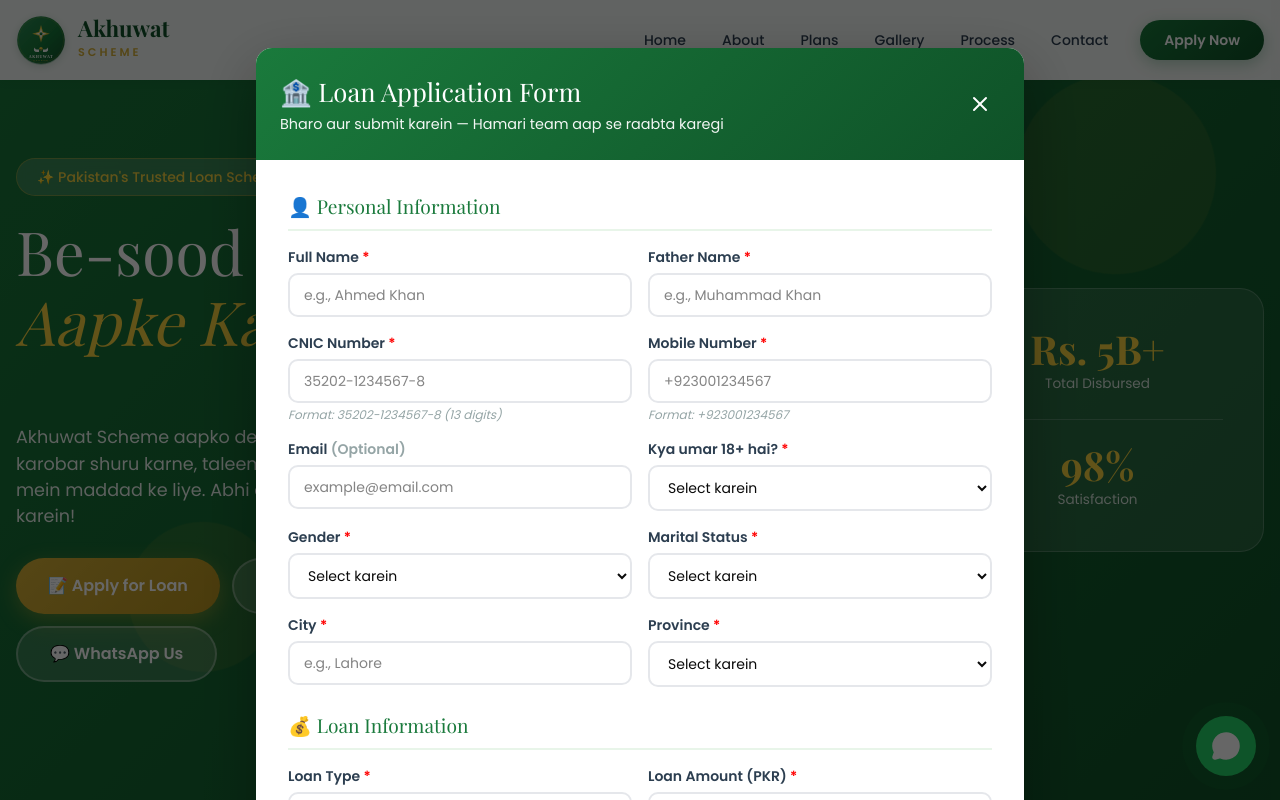
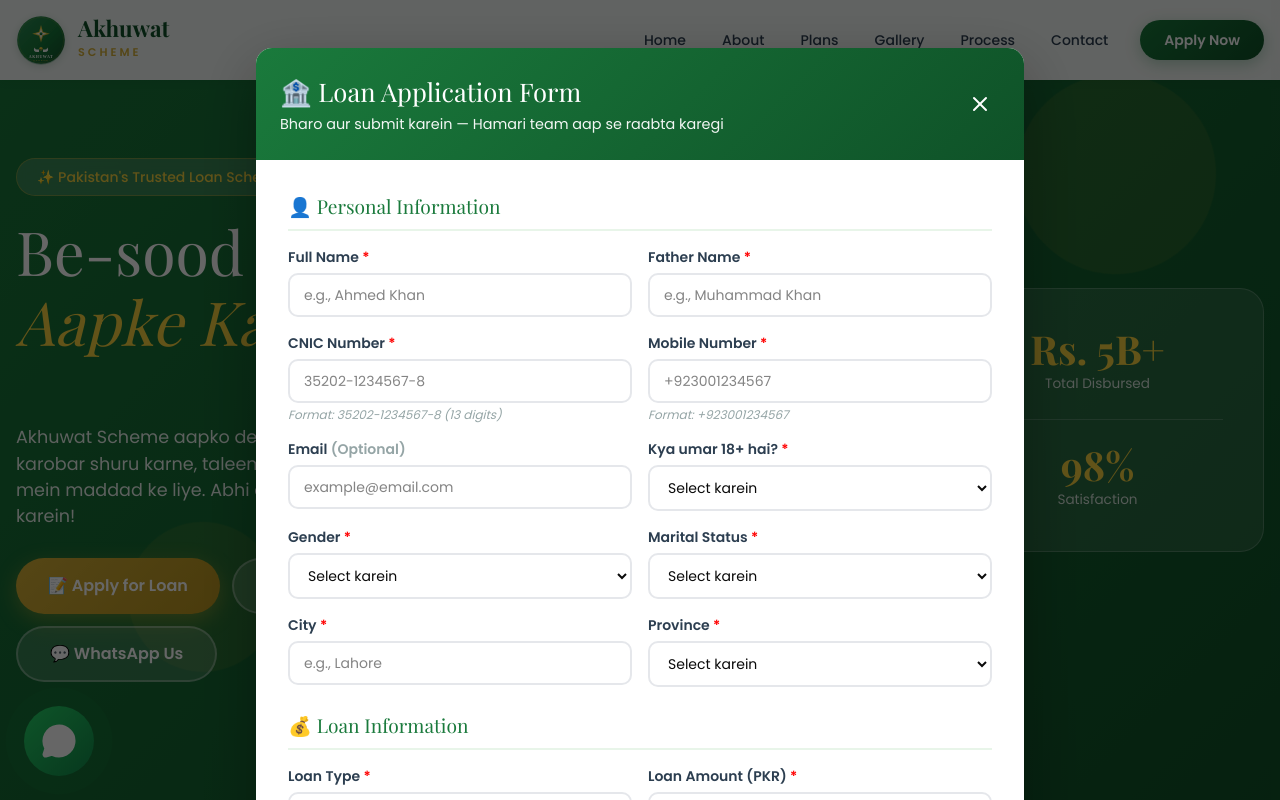
Before and after one commit to ayeshfatima856/akhuwat-scheme, a Next.js app: page / in a window 1280 px wide. Shown: the top 800 px of the page. Built offline with nearby package versions, Linux system fonts and the light colour scheme.

Commit message:
WhatsApp: Move to left side, bigger size, prominent with tooltip

```diff
--- a/src/components/floating-buttons.tsx
+++ b/src/components/floating-buttons.tsx
@@ -1,16 +1,23 @@
 'use client'
 
 import { useEffect, useState } from 'react'
-import { MessageCircle, ArrowUp } from 'lucide-react'
-import { getWhatsAppLink } from '@/lib/site-config'
+import { MessageCircle, ArrowUp, X } from 'lucide-react'
+import { getWhatsAppLink, SITE_CONFIG } from '@/lib/site-config'
 
 export function FloatingButtons() {
   const [showScrollTop, setShowScrollTop] = useState(false)
+  const [showTooltip, setShowTooltip] = useState(true)
 
   useEffect(() => {
     const handleScroll = () => setShowScrollTop(window.scrollY > 400)
     window.addEventListener('scroll', handleScroll)
-    return () => window.removeEventListener('scroll', handleScroll)
+
+    // Auto-hide tooltip after 5 seconds
+    const timer = setTimeout(() => setShowTooltip(false), 5000)
+    return () => {
+      window.removeEventListener('scroll', handleScroll)
+      clearTimeout(timer)
+    }
   }, [])
 
   // WhatsApp link config se aa raha hai (site-config.ts mein change karein)
@@ -18,48 +25,98 @@ export function FloatingButtons() {
 
   return (
     <>
-      {/* WhatsApp Floating Button */}
+      <style>{`
+        @keyframes whatsappPulse {
+          0% { box-shadow: 0 0 0 0 rgba(37,211,102,0.7); }
+          70% { box-shadow: 0 0 0 20px rgba(37,211,102,0); }
+          100% { box-shadow: 0 0 0 0 rgba(37,211,102,0); }
+        }
+        @keyframes slideInLeft {
+          from { transform: translateX(-100%); opacity: 0; }
+          to { transform: translateX(0); opacity: 1; }
+        }
+      `}</style>
+
+      {/* WhatsApp Floating Button - LEFT SIDE (Prominent) */}
+      <div
+        className="fixed left-4 md:left-6 bottom-6 z-40 flex items-center gap-2"
+        style={{ animation: 'slideInLeft 0.5s ease-out' }}
+      >
+        {/* WhatsApp Chat Tooltip (auto-hides after 5 sec) */}
+        {showTooltip && (
+          <div
+            className="hidden md:flex items-center gap-2 px-4 py-2.5 rounded-full text-white text-sm font-medium shadow-lg"
+            style={{
+              background: 'linear-gradient(135deg, #25d366, #128c4b)',
+              boxShadow: '0 4px 20px rgba(37,211,102,0.4)',
+              cursor: 'pointer',
+            }}
+            onClick={() => window.open(whatsappLink, '_blank')}
+          >
+            <span>💬 Chat with us!</span>
+            <button
+              onClick={(e) => {
+                e.stopPropagation()
+                setShowTooltip(false)
+              }}
+              className="ml-1 hover:bg-white/20 rounded-full p-0.5 transition-colors"
+              style={{ display: 'flex', alignItems: 'center' }}
+            >
+              <X size={14} />
+            </button>
+          </div>
+        )}
+
+        {/* Main WhatsApp Button - Bada aur Prominent */}
         <a
           href={whatsappLink}
           target="_blank"
           rel="noopener noreferrer"
-        className="fixed bottom-6 right-6 z-40 flex items-center justify-center text-white transition-transform hover:scale-110"
+          className="flex items-center justify-center text-white transition-transform hover:scale-110"
           style={{
-          width: 60,
-          height: 60,
-          background: '#25d366',
+            width: 70,
+            height: 70,
+            background: 'linear-gradient(135deg, #25d366 0%, #128c4b 100%)',
             borderRadius: '50%',
-          boxShadow: '0 4px 20px rgba(37,211,102,0.4)',
+            boxShadow: '0 6px 25px rgba(37,211,102,0.5)',
             animation: 'whatsappPulse 2s infinite',
           }}
-        title="Chat on WhatsApp"
+          title="Chat with us on WhatsApp"
+          aria-label="Chat on WhatsApp"
         >
-        <style>{`
-          @keyframes whatsappPulse {
-            0% { box-shadow: 0 0 0 0 rgba(37,211,102,0.7); }
-            70% { box-shadow: 0 0 0 15px rgba(37,211,102,0); }
-            100% { box-shadow: 0 0 0 0 rgba(37,211,102,0); }
-          }
-        `}</style>
-        <MessageCircle size={30} fill="white" />
+          <MessageCircle size={36} fill="white" />
         </a>
+      </div>
 
-      {/* Scroll to Top */}
+      {/* Scroll to Top - Right Side (chhota) */}
       {showScrollTop && (
         <button
           onClick={() => window.scrollTo({ top: 0, behavior: 'smooth' })}
-          className="fixed bottom-24 right-6 z-40 flex items-center justify-center text-white transition-transform hover:-translate-y-1"
+          className="fixed bottom-6 right-6 z-40 flex items-center justify-center text-white transition-transform hover:-translate-y-1"
           style={{
-            width: 45,
-            height: 45,
-            background: '#1a7a3c',
+            width: 50,
+            height: 50,
+            background: 'linear-gradient(135deg, #1a7a3c, #0f5228)',
             borderRadius: '50%',
-            boxShadow: '0 4px 20px rgba(15,82,40,0.2)',
+            boxShadow: '0 4px 20px rgba(15,82,40,0.3)',
           }}
           aria-label="Scroll to top"
         >
-          <ArrowUp size={20} />
+          <ArrowUp size={24} />
         </button>
+      )}
+
+      {/* Mobile WhatsApp Tooltip (text only, shows briefly) */}
+      {showTooltip && (
+        <div
+          className="md:hidden fixed left-4 bottom-24 z-40 px-3 py-1.5 rounded-full text-white text-xs font-medium"
+          style={{
+            background: 'rgba(15,82,40,0.9)',
+            backdropFilter: 'blur(10px)',
+          }}
+        >
+          💬 WhatsApp us!
+        </div>
       )}
     </>
   )
```
Lines whose indentation alone changed are shown as unchanged.
